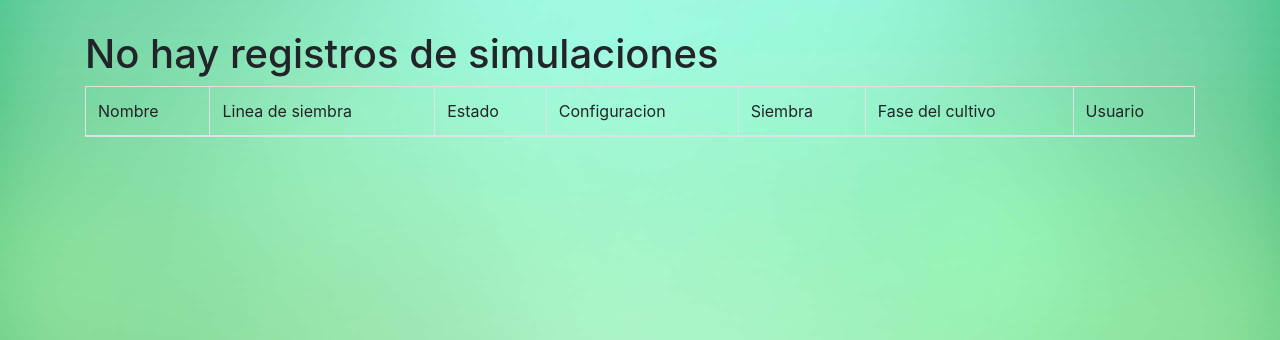
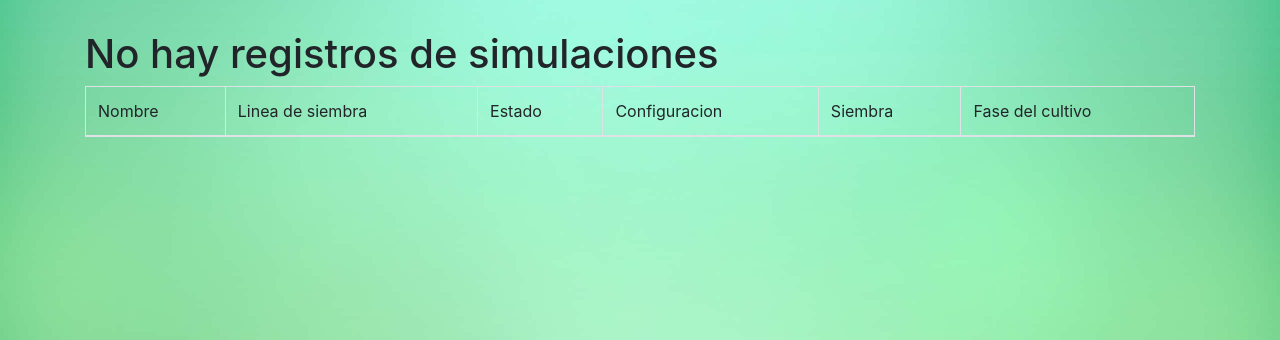
Before and after one commit to tareaHDP2018/HDP2018, a Django app: template templates/Simulacion/consultar.html in a window 1280 px wide. Shown: the part 84-424 px from the top of the page. Run offline with Django 3.2, Linux system fonts and the light colour scheme; the template is opened without the code that fills it, so the values that code supplies are empty; parts of the project's set-up code (start-up, migrations or seed data) failed here and were passed over; some libraries are stand-ins or nearby versions.

Commit message:
Mis cambios al archivo consulta

```diff
--- a/templates/Simulacion/consultar.html
+++ b/templates/Simulacion/consultar.html
@@ -12,7 +12,6 @@
 			<td>Configuracion</td>
 			<td>Siembra</td>
 			<td>Fase del cultivo</td>
-			<td>Usuario</td>
 		</tr>
 	</thead>
 
```
